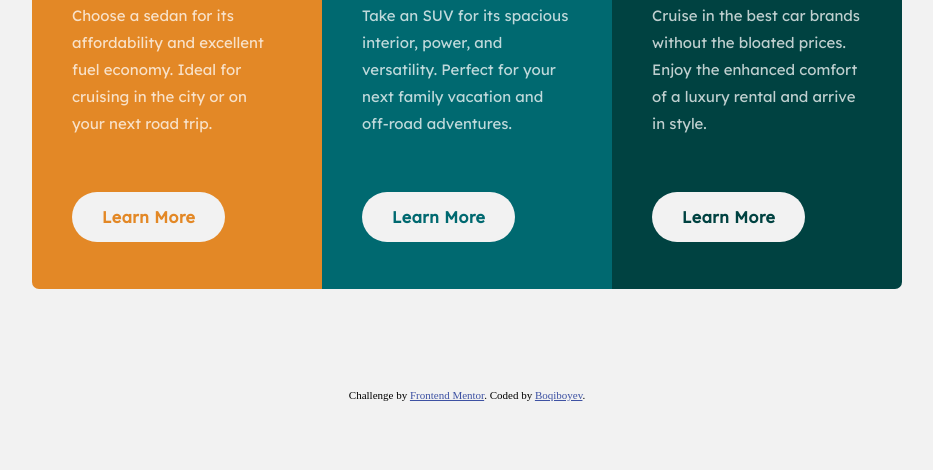
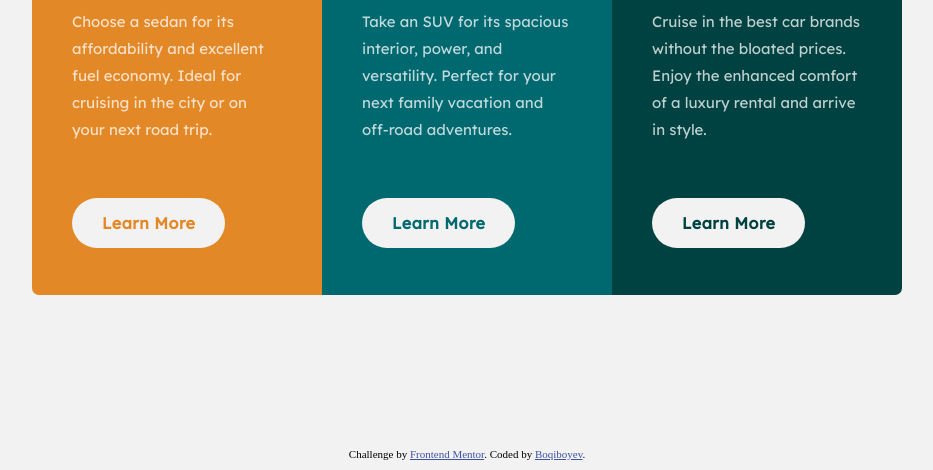
Before and after one commit to Boqiboyev/3-column-preview-card-component, a plain HTML site: page index.html in a window 1280 px wide. Shown: the part 330-800 px from the top of the page, without its empty margins (173-1106 px from the left). Drawn offline with Linux system fonts and the light colour scheme.

Commit message:
modified style.css

```diff
--- a/index.html
+++ b/index.html
@@ -11,7 +11,12 @@
 
   <!-- Feel free to remove these styles or customise in your own stylesheet 👍 -->
   <style>
-    .attribution { font-size: 11px; text-align: center;}
+    .attribution {
+      font-size: 11px;
+      text-align: center;
+      position: absolute;
+      bottom: 10px;
+    }
     .attribution a { color: hsl(228, 45%, 44%); margin: 0; }
   </style>
 </head>
--- a/style.css
+++ b/style.css
@@ -112,7 +112,6 @@ a:hover {
 @media (min-width: 70rem){
   body {
     min-height: 100vh;
-    overflow: hidden;
     display: flex;
     flex-direction: column;
     justify-content: center;
```
